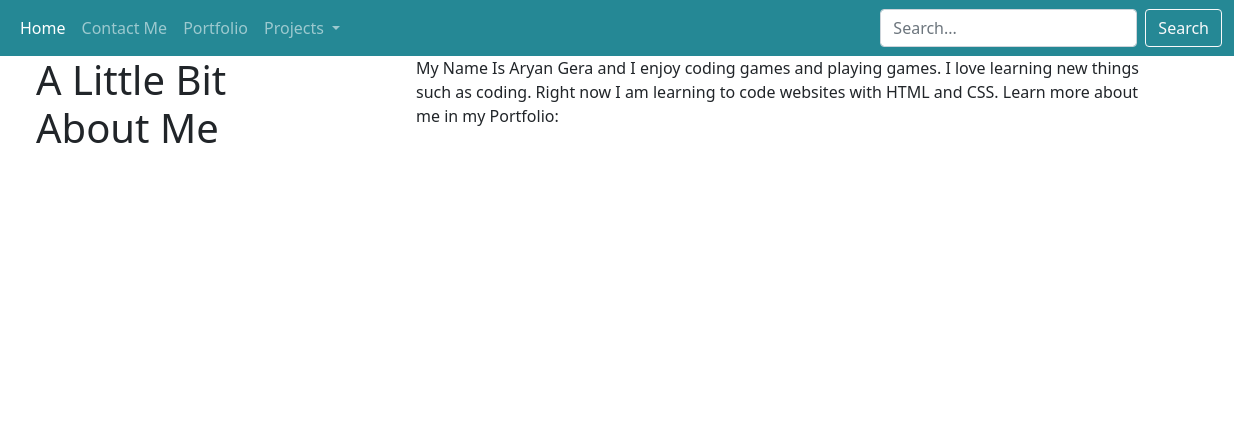
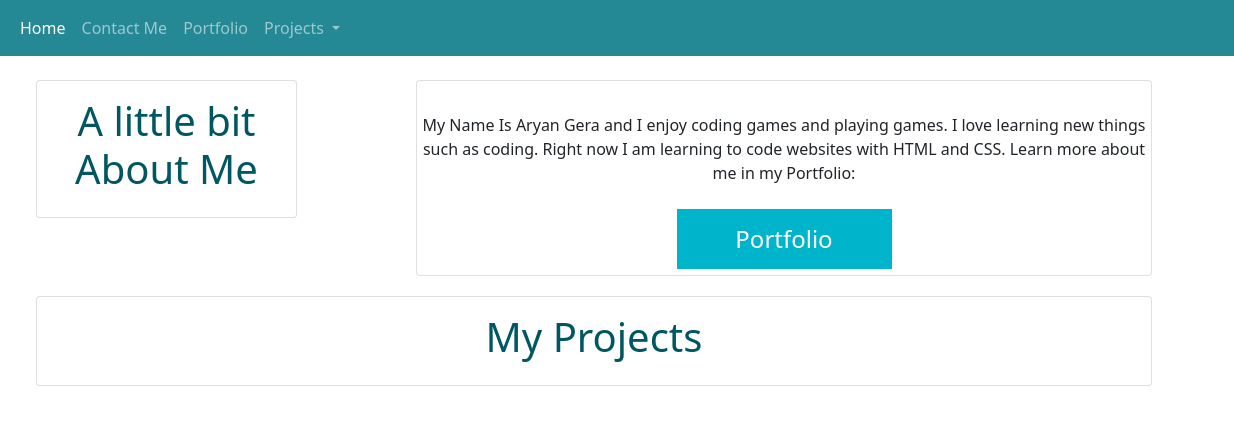
Before and after one commit to Aryn-G/first-rep, a plain HTML site: page index.html in a window 1280 px wide. Shown: the full height of the page, 46-1280 px from the left. Drawn offline with nearby package versions, Linux system fonts and the light colour scheme; files that its build step writes are made by us from their sources.

Commit message:
home page save

```diff
--- a/index.html
+++ b/index.html
@@ -5,8 +5,12 @@
     <meta http-equiv="X-UA-Compatible" content="IE=edge" />
     <meta name="viewport" content="width=device-width, initial-scale=1.0" />
     <title>Home</title>
-    <link rel="stylesheet" type="text/css" href="css/reset.css" />
-    <link rel="stylesheet" type="text/css" href="css/index.css" />
+    <!-- <link rel="stylesheet" type="text/css" href="css/reset.css" /> -->
+    <link
+      rel="stylesheet"
+      type="text/css"
+      href="./static-portfolio/assets/css/index.css"
+    />
     <!-- Bootstrap Link -->
     <link
       href="https://cdn.jsdelivr.net/npm/bootstrap@5.0.1/dist/css/bootstrap.min.css"
@@ -18,7 +22,7 @@
   <body>
     <!-- NavBar -->
     <nav
-      class="navbar navbar-expand-lg sticky-top navbar-dark"
+      class="navbar navbar-expand-lg sticky-top navbar-dark text-center"
       style="background-color: #258895"
     >
       <div class="container-fluid">
@@ -108,34 +112,52 @@
               </ul>
             </li>
           </ul>
-          <form class="d-flex">
-            <input
-              class="form-control me-2"
-              type="search"
-              placeholder="Search..."
-              aria-label="Search..."
-            />
-            <button class="btn btn-outline-light" type="submit">Search</button>
-          </form>
         </div>
       </div>
     </nav>
-    <div class="container" style="margin-bottom: 50px;">
+    <div class="container">
       <div class="row">
+        <br />
+      </div>
+      <div class="row text-center">
         <div class="col-lg-3">
-          <h1>A Little Bit About Me</h1>
+          <div class="card">
+            <div class="card-body">
+              <h1>A little bit About Me</h1>
+            </div>
+          </div>
         </div>
         <div class="col-lg-1"></div>
         <div class="col-lg-8">
-          My Name Is Aryan Gera and I enjoy coding games and playing games. I
-          love learning new things such as coding. Right now I am learning to
-          code websites with HTML and CSS. Learn more about me in my Portfolio:
+          <div class="card">
+            <div class="card-body"></div>
+            My Name Is Aryan Gera and I enjoy coding games and playing games. I
+            love learning new things such as coding. Right now I am learning to
+            code websites with HTML and CSS. Learn more about me in my
+            Portfolio:
+            <br />
+            <br />
+            <div class="cont">
+              <a class="button" href="./static-portfolio/portfolio.html"
+                >Portfolio</a
+              >
+            </div>
+          </div>
+        </div>
+      </div>
+      <div class="row text-center" style="margin-top: 20px">
+        <div class="col-lg-12">
+          <div class="card">
+            <div class="card-body">
+              <h1>My Projects</h1>
+            </div>
+          </div>
         </div>
       </div>
     </div>
 
     <!-- Start-up Anim Fix -->
-    <script></script>
+    <script> </script>
     <!--Bootstrap JS-->
     <script
       src="https://cdn.jsdelivr.net/npm/bootstrap@5.0.1/dist/js/bootstrap.bundle.min.js"
--- a/static-portfolio/assets/css/index.css
+++ b/static-portfolio/assets/css/index.css
@@ -0,0 +1,60 @@
+h1 {
+    color:#005661
+}
+
+.cont {
+  margin-left: auto;
+  margin-right: auto;
+}
+.button {
+  display: inline-block;
+  width: 215px;
+  padding: 0.75rem 1.25rem;
+  border-radius: 0rem;
+  color: #fff;
+  font-size: 24px;
+  transition: all 0.3s;
+  position: relative;
+  overflow: hidden;
+  z-index: 1;
+  text-decoration: none;
+}
+.button::after {
+  content: "";
+  position: absolute;
+  bottom: 0;
+  left: 0;
+  width: 100%;
+  height: 100%;
+  background-color: #00b4cc;
+  border-radius: 0rem;
+  z-index: -2;
+  text-decoration: none;
+}
+.button::before {
+  content: "";
+  position: absolute;
+  bottom: 0;
+  left: 0;
+  width: 0%;
+  height: 100%;
+  background-color: #005661;
+  transition: all 0.45s;
+  border-radius: 0rem;
+  z-index: -1;
+  transform: skewX(-15deg) translate(-10px, 0px);
+  text-decoration: none;
+}
+.button:hover {
+  color: #fff;
+  text-decoration: none;
+}
+.button:hover::before {
+  width: 120%;
+  text-decoration: none;
+}
+
+/* .button:focus {
+outline: none;
+box-shadow: 0 0 0 5px rgba(0, 0, 0, 0.5)
+} */
```
Also changed, not shown: static-portfolio/assets/pages/fakep1.html (+1 -1 lines).
